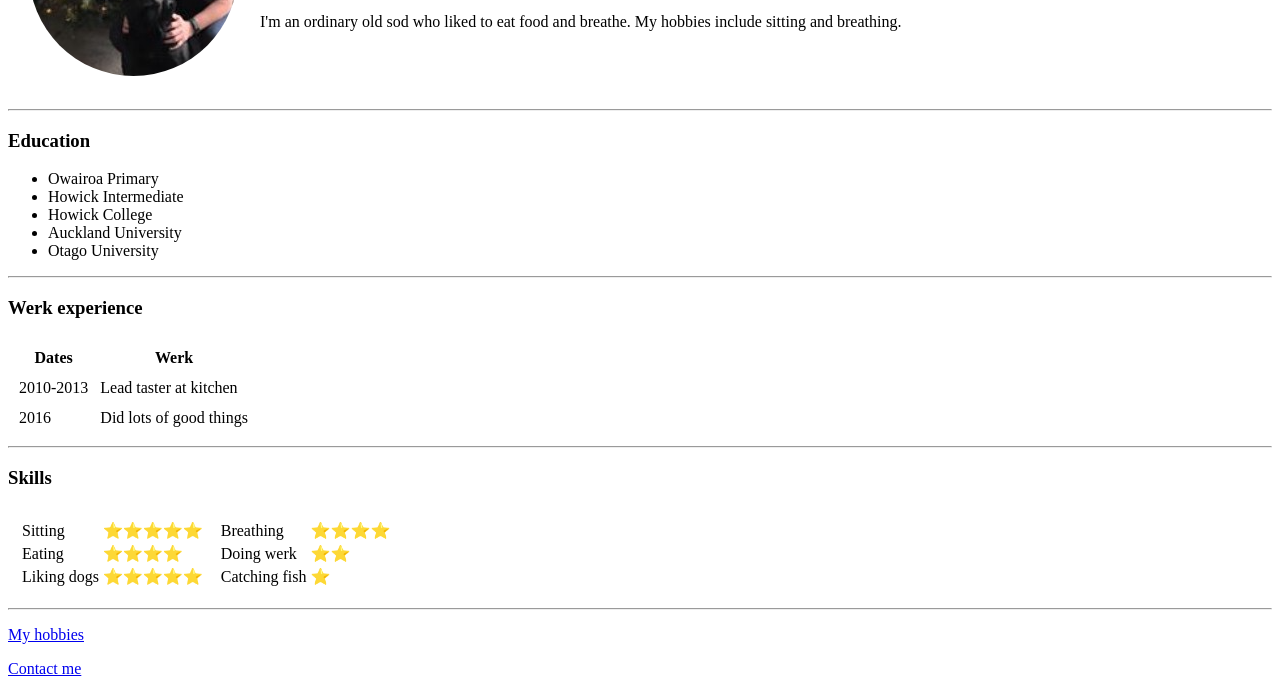
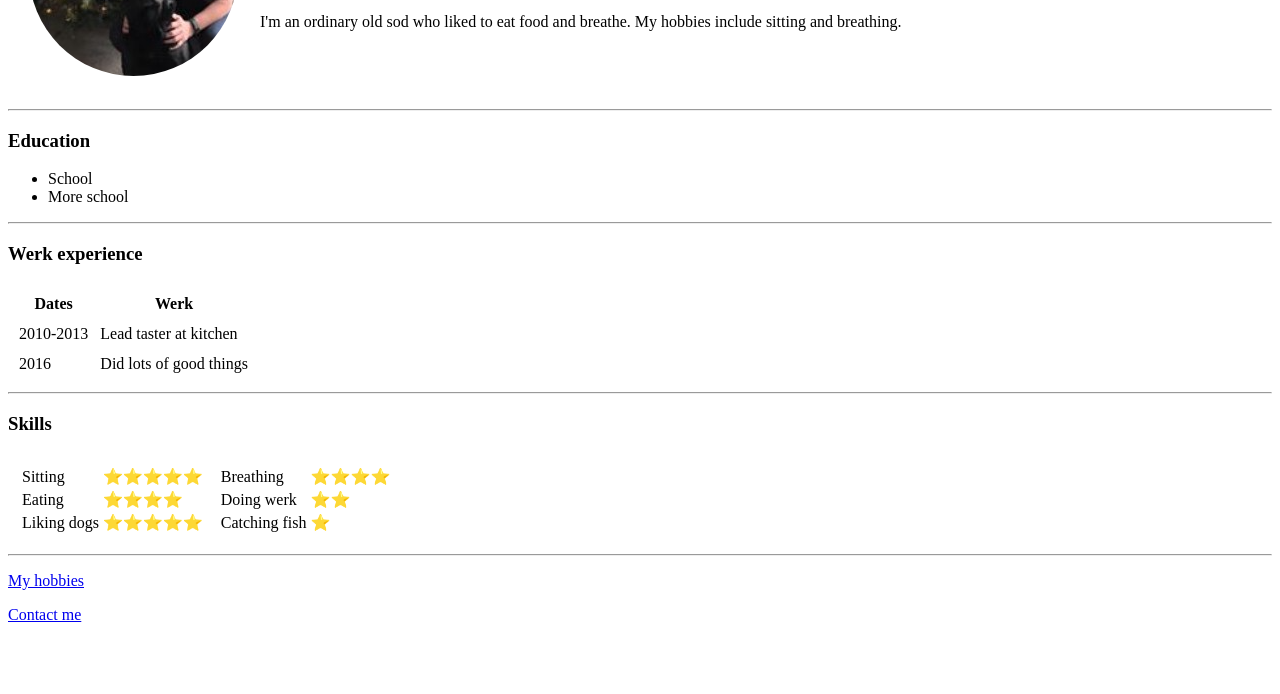
Before and after one commit to aidanjames/cv, a plain HTML site: page index.html in a window 1280 px wide. Shown: the part 162-856 px from the top of the page. After the commit the page ends 802 px from the top, so only its background shows below. Drawn offline with Linux system fonts and the light colour scheme.

Commit message:
Update index.html

```diff
--- a/index.html
+++ b/index.html
@@ -24,11 +24,8 @@
   <!-- EDUCATION -->
   <h3>Education</h3>
   <ul>
-    <li>Owairoa Primary</li>
-    <li>Howick Intermediate</li>
-    <li>Howick College</li>
-    <li>Auckland University</li>
-    <li>Otago University</li>
+    <li>School</li>
+    <li>More school</li>
   </ul>
 
   <hr>
```
